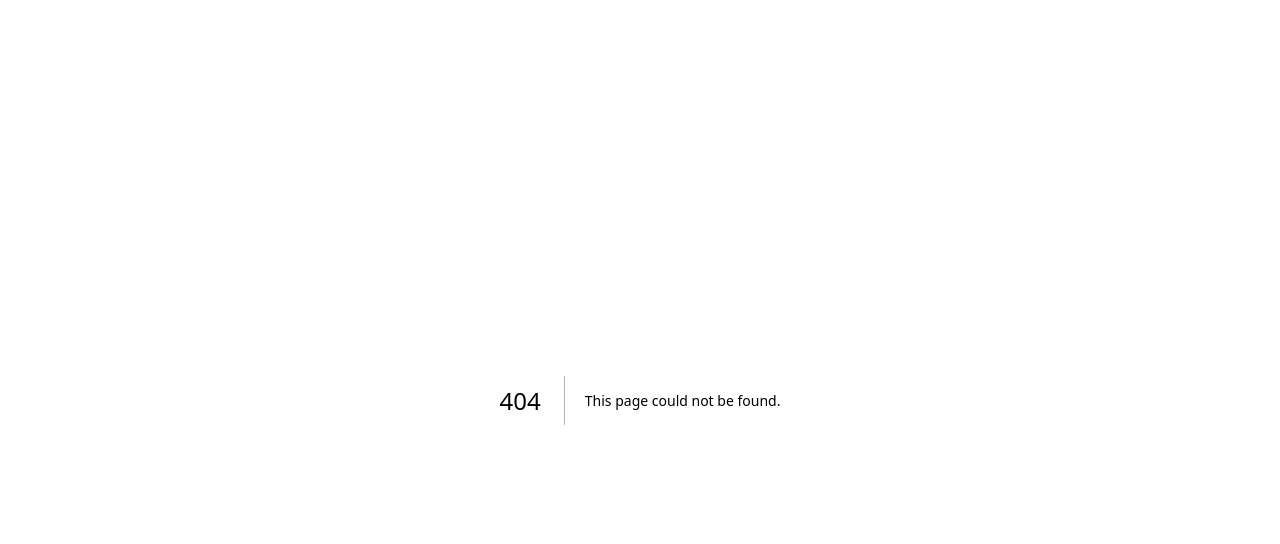
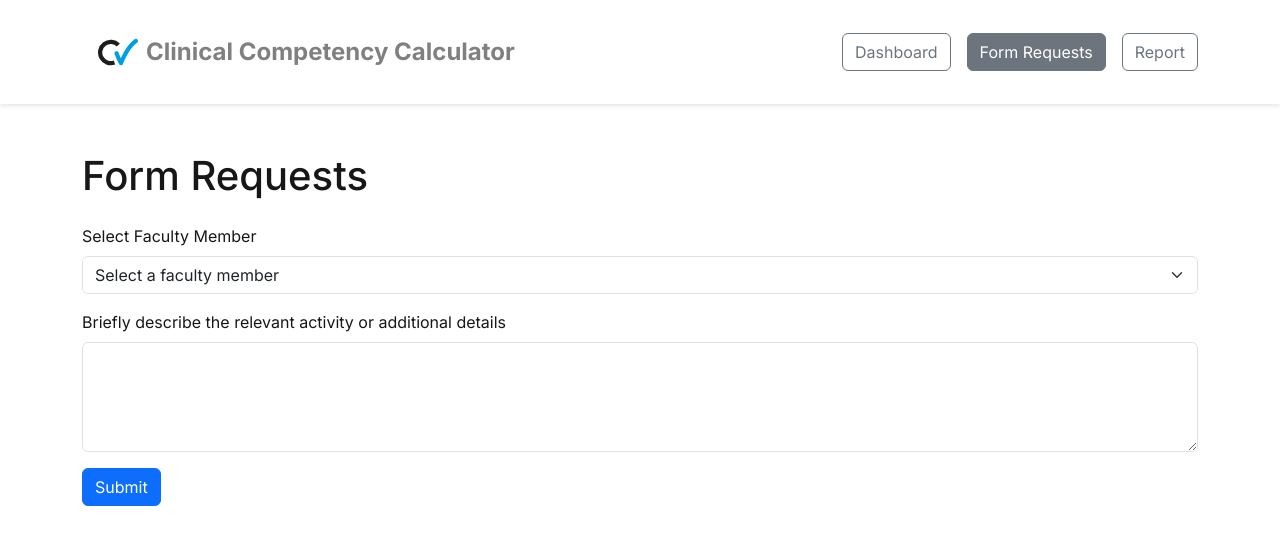
Before and after one commit to cccalc/clinicalcompetencycalc, a Next.js app in the folder frontend/: page /form-requests in a window 1280 px wide. Before the commit this address had no page. Shown: the top 544 px of the page. Built offline with nearby package versions, Linux system fonts and the light colour scheme.

Commit message:
Added basic pages. Login/ Signup Works

```diff
--- a/frontend/src/app/dashboard/dashboard.tsx
+++ b/frontend/src/app/dashboard/page.tsx
@@ -1,3 +1,5 @@
+'use client';
+
 import Header from '@/components/header';
 import { useEffect, useState } from 'react';
 import { createClient } from '@/utils/supabase/client';
--- a/frontend/src/app/form-requests.tsx
+++ b/frontend/src/app/form-requests/page.tsx
@@ -1,3 +1,5 @@
+'use client';
+
 import Header from '@/components/header';
 import { useState } from 'react';
 
@@ -15,11 +17,11 @@ const FormRequests = () => {
   return (
     <>
       <Header />
-      <main className='container mx-auto p-4'>
-        <h1 className='text-2xl font-bold'>Form Requests</h1>
+      <main className='container mt-5'>
+        <h1 className='text-2xl font-bold mb-4'>Form Requests</h1>
         <form onSubmit={handleSubmit} className='space-y-4'>
-          <div>
-            <label htmlFor='faculty' className='block text-sm font-medium text-gray-700'>
+          <div className='mb-3'>
+            <label htmlFor='faculty' className='form-label'>
               Select Faculty Member
             </label>
             <select
@@ -27,7 +29,7 @@ const FormRequests = () => {
               name='faculty'
               value={faculty}
               onChange={(e) => setFaculty(e.target.value)}
-              className='mt-1 block w-full pl-3 pr-10 py-2 text-base border-gray-300 focus:outline-none focus:ring-indigo-500 focus:border-indigo-500 sm:text-sm rounded-md'
+              className='form-select'
             >
               <option value=''>Select a faculty member</option>
               <option value='faculty1'>Faculty 1</option>
@@ -35,8 +37,8 @@ const FormRequests = () => {
               <option value='faculty3'>Faculty 3</option>
             </select>
           </div>
-          <div>
-            <label htmlFor='details' className='block text-sm font-medium text-gray-700'>
+          <div className='mb-3'>
+            <label htmlFor='details' className='form-label'>
               Briefly describe the relevant activity or additional details
             </label>
             <textarea
@@ -45,14 +47,11 @@ const FormRequests = () => {
               value={details}
               onChange={(e) => setDetails(e.target.value)}
               rows={4}
-              className='mt-1 block w-full shadow-sm sm:text-sm border border-gray-300 rounded-md'
+              className='form-control'
             />
           </div>
           <div>
-            <button
-              type='submit'
-              className='inline-flex justify-center py-2 px-4 border border-transparent shadow-sm text-sm font-medium rounded-md text-white bg-indigo-600 hover:bg-indigo-700 focus:outline-none focus:ring-2 focus:ring-offset-2 focus:ring-indigo-500'
-            >
+            <button type='submit' className='btn btn-primary'>
               Submit
             </button>
           </div>
--- a/frontend/src/app/report.tsx
+++ b/frontend/src/app/report/page.tsx
@@ -1,3 +1,4 @@
+'use client';
 import Header from '@/components/header';
 
 const Report = () => {
--- a/frontend/src/components/header.tsx
+++ b/frontend/src/components/header.tsx
@@ -1,30 +1,33 @@
 import Link from 'next/link';
-import { useRouter } from 'next/router';
+import { usePathname } from 'next/navigation';
 import Image from 'next/image';
-import logo from '@/public/logo.png'; // Update the path to your logo
+import logo from '@/components/ccc-logo-color.svg'; // Update the path to your logo
 
-const header = () => {
-  const router = useRouter();
-  const { pathname } = router;
+const Header = () => {
+  const pathname = usePathname();
 
   return (
     <header className='bg-white text-gray-800 p-4 shadow-md'>
-      <div className='container mx-auto flex justify-between items-center'>
-        <Link href='/'>
-          <a className='flex items-center'>
-            <Image src={logo} alt='Logo' width={40} height={40} />
-            <span className='ml-2 text-xl font-bold'>Clinical Competency Calculator</span>
-          </a>
+      <div className='container mx-auto d-flex justify-content-between align-items-center'>
+        <Link href='/' className='d-flex align-items-center text-decoration-none'>
+          <Image src={logo} alt='Logo' width={40} height={40} />
+          <span className='ms-2 fs-4 fw-bold'>Clinical Competency Calculator</span>
         </Link>
-        <nav className='flex space-x-4'>
-          <Link href='/dashboard'>
-            <a className={`px-3 py-2 rounded ${pathname === '/dashboard' ? 'bg-gray-200' : ''}`}>Dashboard</a>
+        <nav className='d-flex gap-3'>
+          <Link
+            href='/dashboard'
+            className={`btn ${pathname === '/dashboard' ? 'btn-secondary' : 'btn-outline-secondary'}`}
+          >
+            Dashboard
           </Link>
-          <Link href='/form-requests'>
-            <a className={`px-3 py-2 rounded ${pathname === '/form-requests' ? 'bg-gray-200' : ''}`}>Form Requests</a>
+          <Link
+            href='/form-requests'
+            className={`btn ${pathname === '/form-requests' ? 'btn-secondary' : 'btn-outline-secondary'}`}
+          >
+            Form Requests
           </Link>
-          <Link href='/report'>
-            <a className={`px-3 py-2 rounded ${pathname === '/report' ? 'bg-gray-200' : ''}`}>Report</a>
+          <Link href='/report' className={`btn ${pathname === '/report' ? 'btn-secondary' : 'btn-outline-secondary'}`}>
+            Report
           </Link>
         </nav>
       </div>
@@ -32,4 +35,4 @@ const header = () => {
   );
 };
 
-export default header;
+export default Header;
--- a/frontend/src/utils/supabase/server.ts
+++ b/frontend/src/utils/supabase/server.ts
@@ -3,10 +3,8 @@ import { cookies } from 'next/headers';
 
 export async function createClient() {
   const cookieStore = await cookies();
-  const supabaseurl = process.env.NEXT_PUBLIC_SUPABASE_URL;
-  const supabasekey = process.env.NEXT_PUBLIC_SUPABASE_ANON_KEY;
 
-  return createServerClient(supabaseurl!, supabasekey!, {
+  return createServerClient(process.env.NEXT_PUBLIC_SUPABASE_URL!, process.env.NEXT_PUBLIC_SUPABASE_ANON_KEY!, {
     cookies: {
       getAll() {
         return cookieStore.getAll();
```
